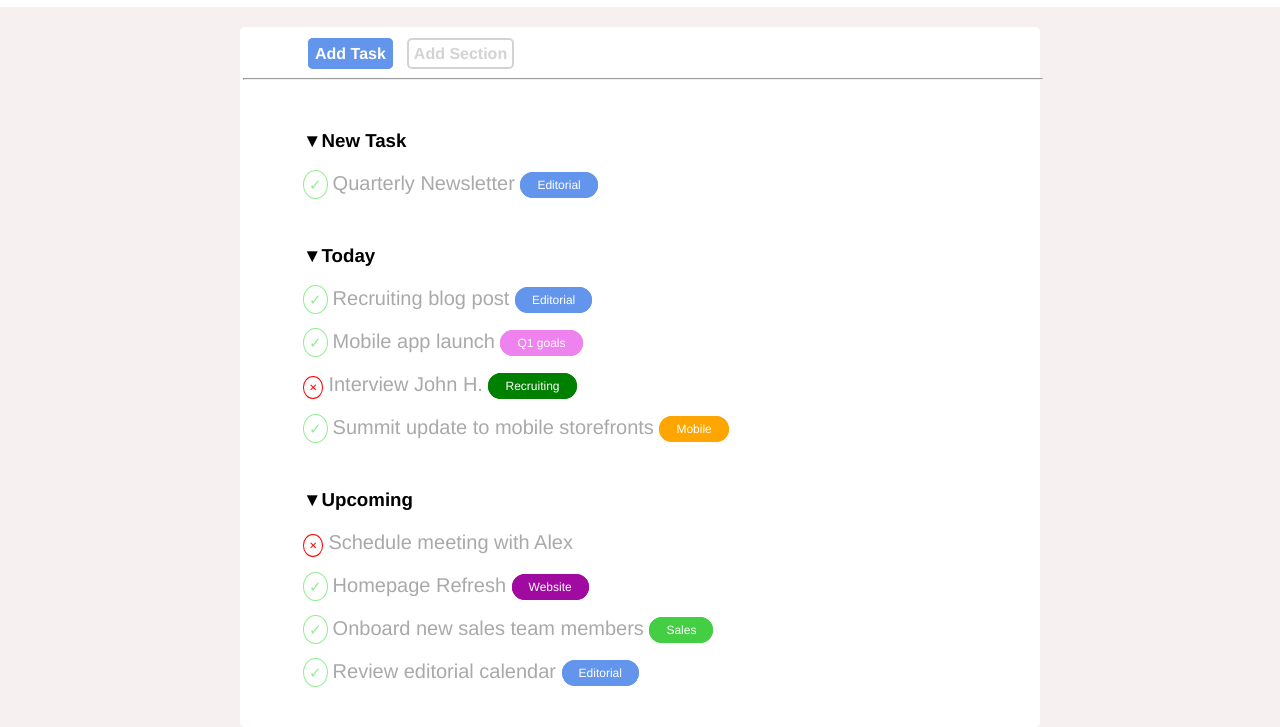
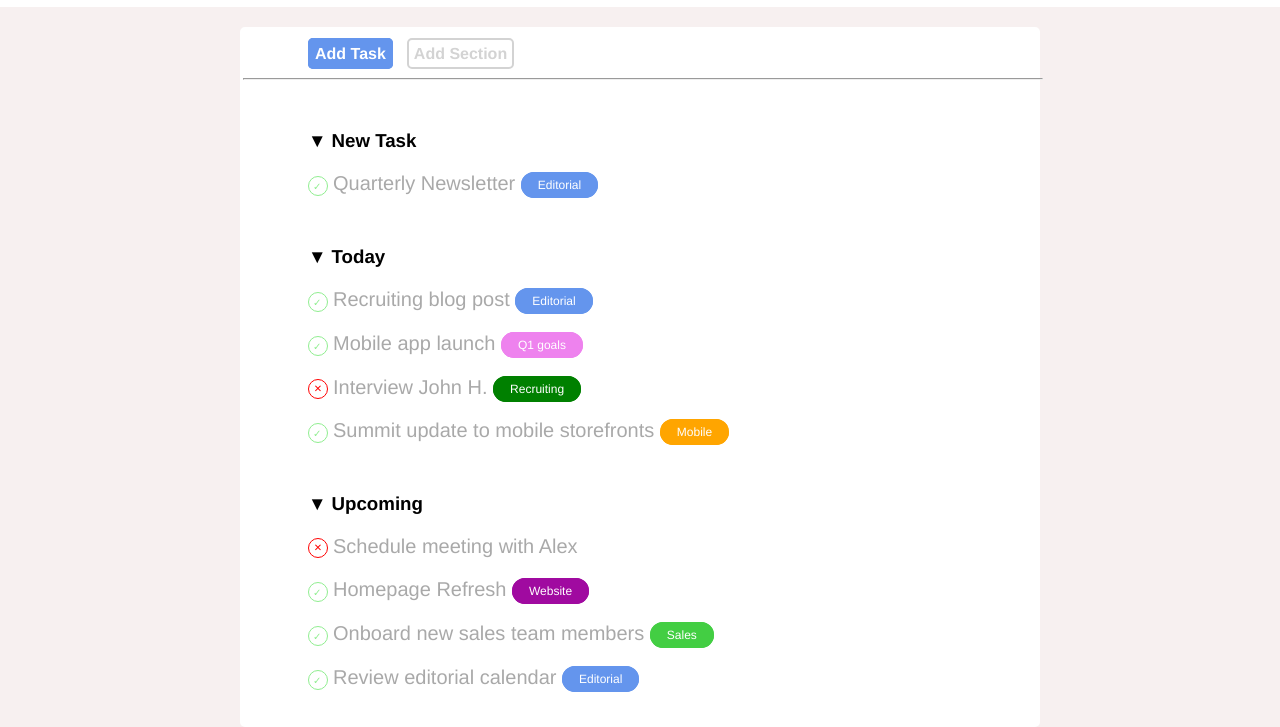
Before and after one commit to lucaperini/html-css-toboolist, a plain HTML site: page index.html in a window 1280 px wide. Shown: the part 83-810 px from the top of the page. Drawn offline with Linux system fonts and the light colour scheme.

Commit message:
aggiunta cerchietti task e commenti

```diff
--- a/css/style.css
+++ b/css/style.css
@@ -4,7 +4,9 @@
     margin: 0;
     padding:0;
 }
+
 /* impostazione header */
+
 header {
     height:90px;
     background-color:#fff;
@@ -12,32 +14,41 @@ header {
 
 }
 
+/* assegnazione colore background della pagina */
+
 body {
     background-color: rgb(247, 240, 240);
 }
 
+/* definizione tipografica e posizionamento titolo task/attività */
+
 h3 {
     font-family: Helvetica, sans-serif;
-    margin-left:60px;
+    margin-left:65px;
     margin-top:50px;
 }
 
+/* impostazione colore e lunghezza divisore della sezione bottoni  */
 hr{
     color: rgb(247, 243, 243);
     width: 800px;
-    margin: right 5px;
+    padding:0;
+    }
 
-}
+/* definizione lista unordered senza bullets */
 
 ul {
     list-style-type: none;
 }
+
+/* posizionamento e dimension del logo */
 
 .logo-main {
     height: 70px;
     vertical-align: middle;
     }
 
+/* font e posizionamento del testo nell'header */
 
 .logo-text {
     font-family: Helvetica, sans-serif;
@@ -45,7 +56,7 @@ ul {
     font-weight: 900;
     vertical-align: middle;
 }
-
+/* stilizzazione contenitore della lista di attività */
 .container {
     margin-left:auto;
     margin-right:auto;
@@ -57,13 +68,17 @@ ul {
     border-radius:5px;
     }
 
+/* posizionamento bottoni  */
+
 .buttons {
     margin-left:50px;
     padding:15px;
     text-align: left;
 }
 
-.task-button{
+/* impostazione del bottone di aggiunta attività*/
+
+.task-button {
     color:white;
     font-weight:bold;
     background-color: cornflowerblue;
@@ -72,7 +87,7 @@ ul {
     padding:5px;
     font-family: Helvetica, sans-serif;
 }
-
+/* impostazione del bottone di aggiunta nuova sezione */
 .section-button{
     color: lightgrey;
     font-weight:bold;
@@ -84,15 +99,21 @@ ul {
     font-family: Helvetica, sans-serif;
 }
 
+.arrowhead-down{
+    margin-right:5px;
+}
+
+/* impostazione voci in elenco attività (font, colore e allineamento */
 .task-item{
-
     font-family: Helvetica, sans-serif;
     font-size: 20px;
     color: darkgray;
     margin-top: 20px;
-    margin-left:60px;
+    margin-left:65px;
+    vertical-align:bottom;
 }
 
+/* etichette delle attività */
 
 .editorial-category {
     font-family: Helvetica, sans-serif;
@@ -159,26 +180,31 @@ ul {
     padding: 4px 15px 4px 15px;
     vertical-align: middle;
 }
-
+/* cerchietto con segno di spunta per indicare un'attività svolta */
 .task-done {
     color: lightgreen;
     background-color:white;
     border: 1px solid lightgreen;
     margin-right:5px;
     border-radius:50%;
-    width:25px;
-    height:25px;
-    font-size:15px;
-    padding:5px;
+    width:20px;
+    height:20px;
+    font-size:10px;
+    padding:4px;
+    display:inline-block;
     }
-.task-undone {
+    /* cerchietto con croce per indicare un'attività ancora non completata */
+    .task-undone {
     color: red;
     background-color:white;
     border: 1px solid red;
     margin-right:5px;
     border-radius:50%;
-    width:25px;
-    height:25px;
+    width:20px;
+    height:20px;
     font-size:10px;
-    padding:5px;
-    }
+    padding:3px;
+    display:inline-block;
+    text-align:center;
+    vertical-align:middle;
+}
--- a/index.html
+++ b/index.html
@@ -8,6 +8,7 @@
     <link rel="stylesheet" href="./css/style.css">
 </head>
 <body>
+    <!-- impostazione header con logo e testo -->
     <header>
         <div class="header">
             <img class="logo-main" src="./img/logo copia.png">
@@ -16,6 +17,7 @@
     </header>
 
     <main>
+        <!-- sezione top contenitore con pulsanti per aggiunta task o nuova sezione -->
         <div class="container">
             <div class="buttons">
             <span class="task-button">Add Task</span>
@@ -23,14 +25,14 @@
             </div>
             <hr>
         <section>
-            <h3> <span class="arrowhead-down>">&#9660;</span>New Task</h3>
+            <h3> <span class="arrowhead-down">&#9660;</span>New Task</h3>
             <div class="task-item">
                 <span class="task-done">&#10003;</span>Quarterly Newsletter <span class="editorial-category">Editorial</span>
             </div>
         </section>
-
+        <!-- lista delle attività completate (done) o non completate (undone) -->
         <section>
-            <h3> <span class="arrowhead-down>">&#9660;</span>Today</h3>
+            <h3> <span class="arrowhead-down">&#9660;</span>Today</h3>
             <ul>
                 <li><div class="task-item">
                     <span class="task-done">&#10003;</span>Recruiting blog post <span class="editorial-category">Editorial</span>
@@ -55,7 +57,7 @@
         </section>
 
         <section>
-            <h3> <span class="arrowhead-down>">&#9660;</span>Upcoming</h3>
+            <h3> <span class="arrowhead-down">&#9660;</span>Upcoming</h3>
             <ul>
                 <li>
                 <div class="task-item">
@@ -72,7 +74,8 @@
                 <span class="task-done">&#10003;</span>Onboard new sales team members <span class="sales-category">Sales</span>
                 </div>
                 </li>
-            <li><div class="task-item">
+                <li>
+                    <div class="task-item">
                     <span class="task-done">&#10003;</span>Review editorial calendar <span class="editorial-category">Editorial</span>
                     </div>
                 </li>
```
Lines whose indentation alone changed are shown as unchanged.
